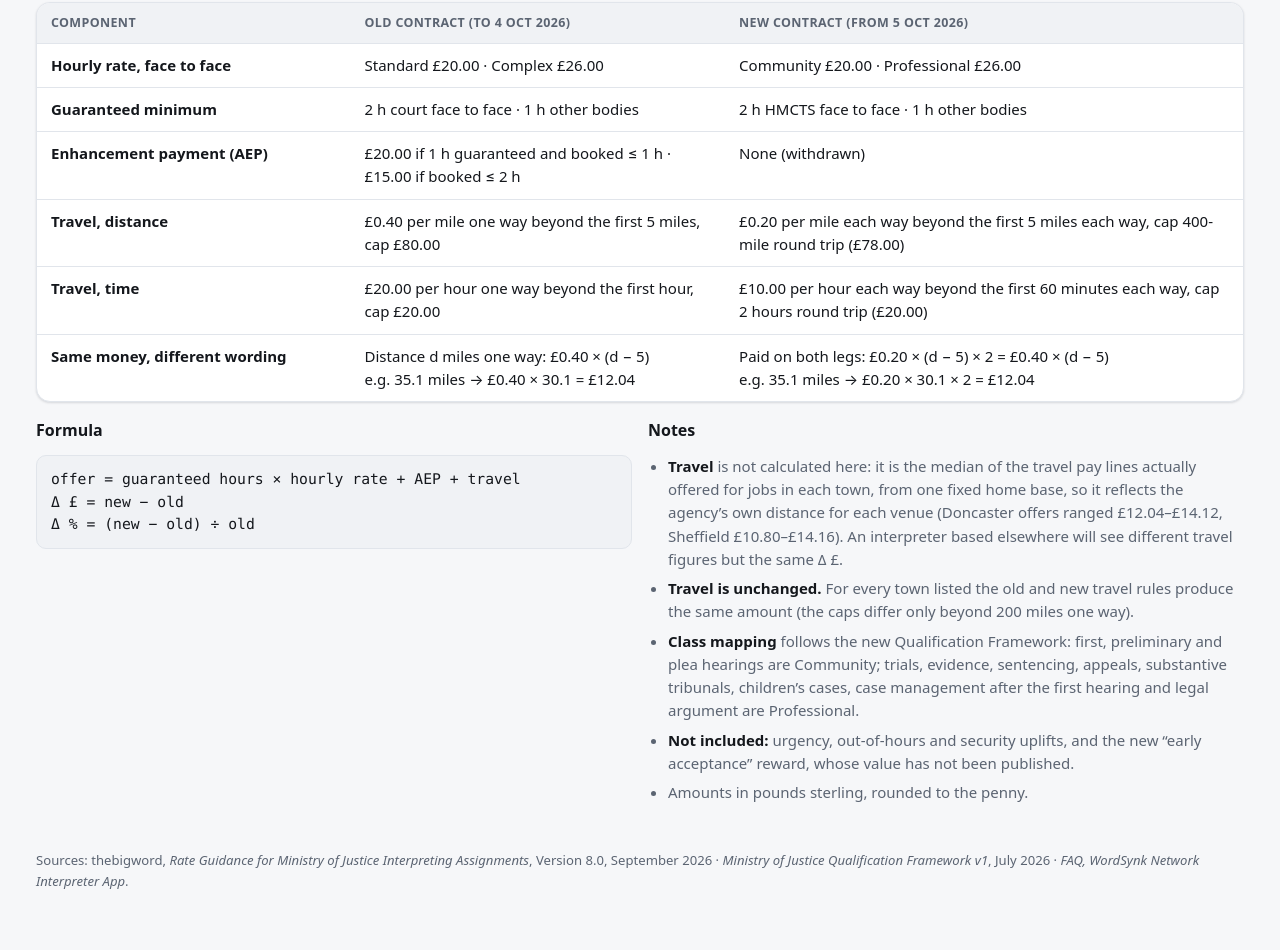
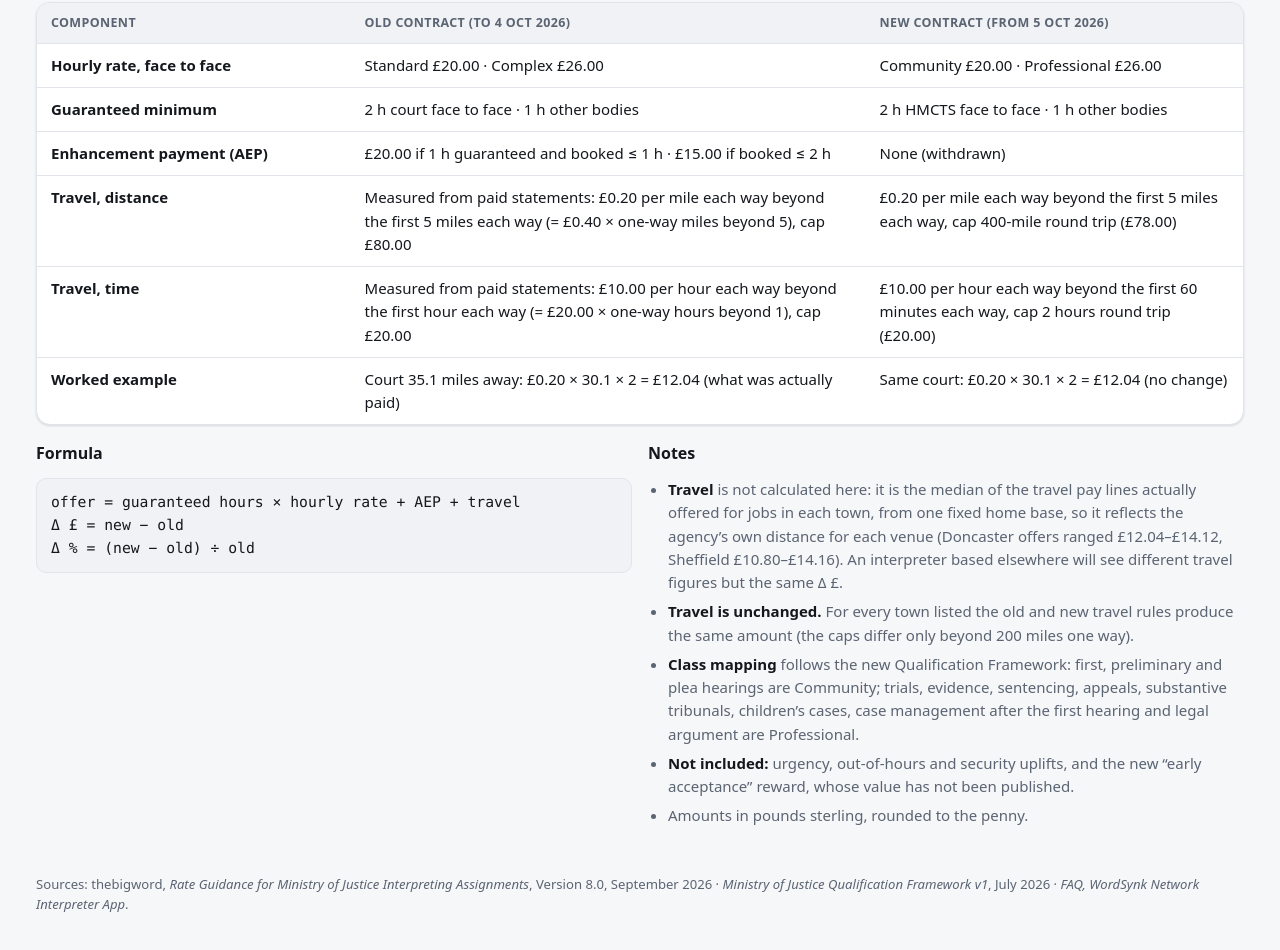
Before and after one commit to speeed76/moj-interpreting-rates, a plain HTML site: page index.html in a window 1280 px wide. Shown: the part 2808-3758 px from the top of the page. Drawn offline with Linux system fonts and the light colour scheme.

Commit message:
State both contracts' travel rules per leg; the old one is measured from paid statements

```diff
--- a/index.html
+++ b/index.html
@@ -231,9 +231,9 @@
           <tr><td>Hourly rate, face to face</td><td>Standard £20.00 · Complex £26.00</td><td>Community £20.00 · Professional £26.00</td></tr>
           <tr><td>Guaranteed minimum</td><td>2 h court face to face · 1 h other bodies</td><td>2 h HMCTS face to face · 1 h other bodies</td></tr>
           <tr><td>Enhancement payment (AEP)</td><td>£20.00 if 1 h guaranteed and booked ≤ 1 h · £15.00 if booked ≤ 2 h</td><td>None (withdrawn)</td></tr>
-          <tr><td>Travel, distance</td><td>£0.40 per mile one way beyond the first 5 miles, cap £80.00</td><td>£0.20 per mile each way beyond the first 5 miles each way, cap 400-mile round trip (£78.00)</td></tr>
-          <tr><td>Travel, time</td><td>£20.00 per hour one way beyond the first hour, cap £20.00</td><td>£10.00 per hour each way beyond the first 60 minutes each way, cap 2 hours round trip (£20.00)</td></tr>
-          <tr><td>Same money, different wording</td><td>Distance d miles one way: £0.40 × (d − 5)<br>e.g. 35.1 miles → £0.40 × 30.1 = £12.04</td><td>Paid on both legs: £0.20 × (d − 5) × 2 = £0.40 × (d − 5)<br>e.g. 35.1 miles → £0.20 × 30.1 × 2 = £12.04</td></tr>
+          <tr><td>Travel, distance</td><td>Measured from paid statements: £0.20 per mile each way beyond the first 5 miles each way (= £0.40 × one-way miles beyond 5), cap £80.00</td><td>£0.20 per mile each way beyond the first 5 miles each way, cap 400-mile round trip (£78.00)</td></tr>
+          <tr><td>Travel, time</td><td>Measured from paid statements: £10.00 per hour each way beyond the first hour each way (= £20.00 × one-way hours beyond 1), cap £20.00</td><td>£10.00 per hour each way beyond the first 60 minutes each way, cap 2 hours round trip (£20.00)</td></tr>
+          <tr><td>Worked example</td><td>Court 35.1 miles away: £0.20 × 30.1 × 2 = £12.04 (what was actually paid)</td><td>Same court: £0.20 × 30.1 × 2 = £12.04 (no change)</td></tr>
         </tbody>
       </table>
     </div>
```
